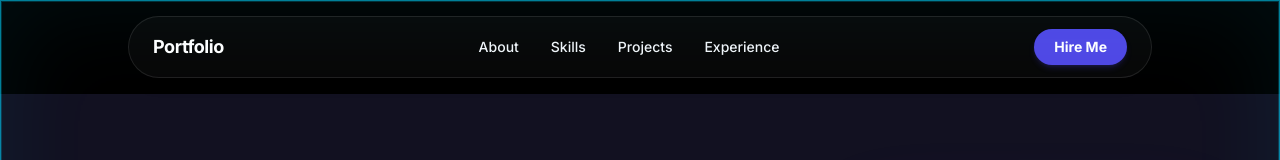
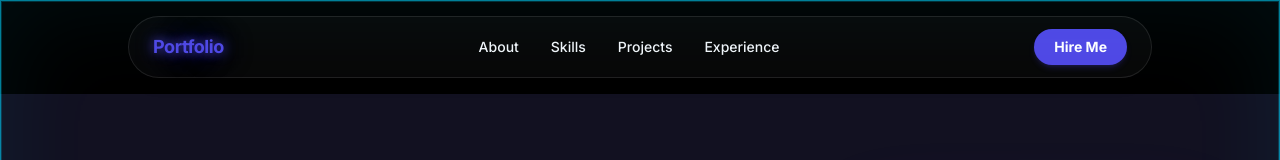
Before and after one commit to MaidaAmjad/My-Portfolio, a Next.js app: page / in a window 1280 px wide. Shown: the top 160 px of the page. Built offline with nearby package versions, Linux system fonts and the light colour scheme; no server answers; the database is empty.

Commit message:
neon blue navbar name

```diff
--- a/src/components/Navbar.tsx
+++ b/src/components/Navbar.tsx
@@ -32,7 +32,7 @@ const Navbar = () => {
     <header className="fixed top-0 z-50 w-full px-6 py-4 bg-black">
       <nav className="mx-auto max-w-5xl glass dark:glass flex items-center justify-between rounded-full px-6 py-3 shadow-lg">
         <div className="flex items-center gap-2 text-primary">
-          <span className="text-slate-900 dark:text-white text-lg font-bold tracking-tight">
+          <span className="text-lg font-bold tracking-tight" style={{color: '#5048e5', textShadow: '0 0 12px #5048e5, 0 0 30px #5048e588'}}>
             {profile?.name || 'Portfolio'}
           </span>
         </div>
```
